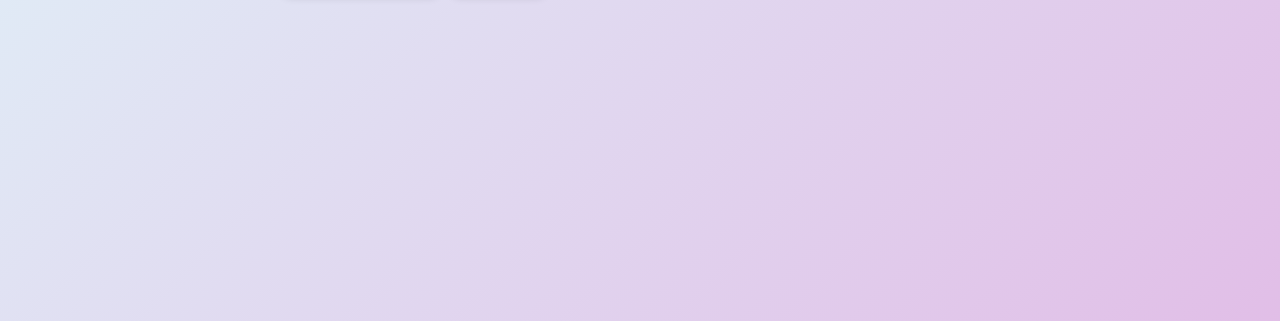
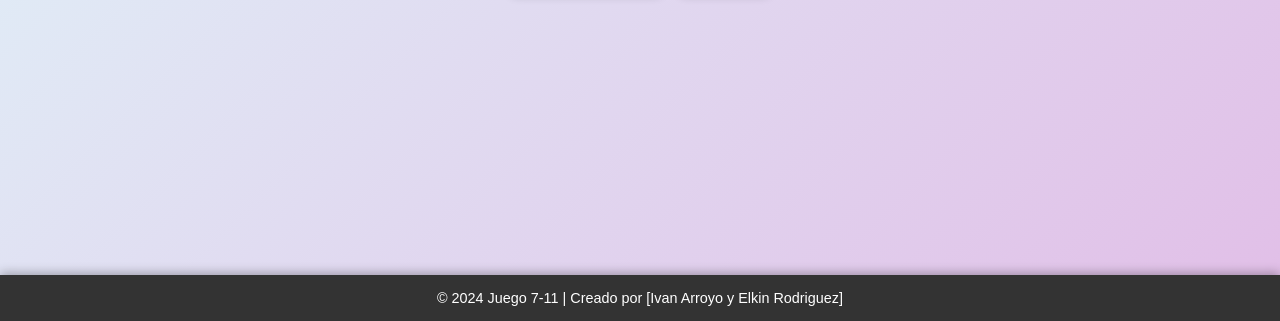
Before and after one commit to IvanArroyo28/Juego-7-11, a plain HTML site: page index.html in a window 1280 px wide. Shown: the part 479-800 px from the top of the page. Drawn offline with Linux system fonts and the light colour scheme.

Commit message:
Add files via upload

```diff
--- a/styles.css
+++ b/styles.css
@@ -289,3 +289,19 @@ ul {
 #instrucciones button:hover {
     background-color: #357ABD;
 }
+
+#footer {
+    width: 100%;
+    background-color: #333;
+    color: #fff;
+    text-align: center;
+    padding: 15px 0;
+    position: absolute;
+    bottom: 0;
+    font-size: 0.9em;
+    box-shadow: 0 -2px 10px rgba(0, 0, 0, 0.3);
+}
+
+#footer p {
+    margin: 0;
+}
```
